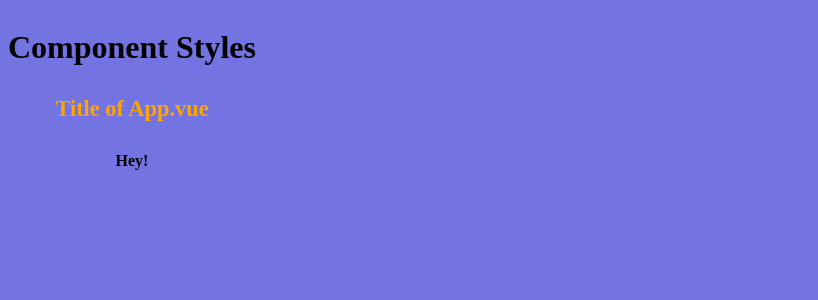
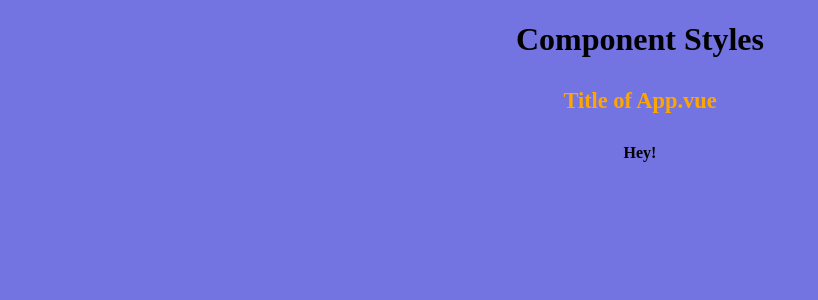
Before and after one commit to siggi-ai/Vue-Practice, a Vue app: page / in a window 1280 px wide. Shown: the top 300 px of the page, without its empty margins (0-818 px from the left). Built offline with nearby package versions, Linux system fonts and the light colour scheme.

Commit message:
no flex, but center

```diff
--- a/src/App.vue
+++ b/src/App.vue
@@ -1,8 +1,10 @@
 <template>
   <div>
-    <h1>Component Styles</h1>
-    <h4>Title of App.vue</h4>
-    <Styles />
+    <div class="main">
+      <h1>Component Styles</h1>
+      <h4>Title of App.vue</h4>
+      <Styles />
+    </div>
   </div>
 </template>
 
@@ -19,8 +21,11 @@ export default {
 <style scoped>
 body {
   background-color: rgb(115, 115, 226);
-  display: flex;
   text-align: center;
+  margin-left: 0 auto;
+}
+main {
+  width: 100px;
 }
 h4 {
   color: orange;
--- a/src/components/Styles.vue
+++ b/src/components/Styles.vue
@@ -11,7 +11,6 @@ export default {
 <style>
 body {
   background-color: rgb(115, 115, 226);
-  display: flex;
   text-align: center;
 }
 </style>
```
